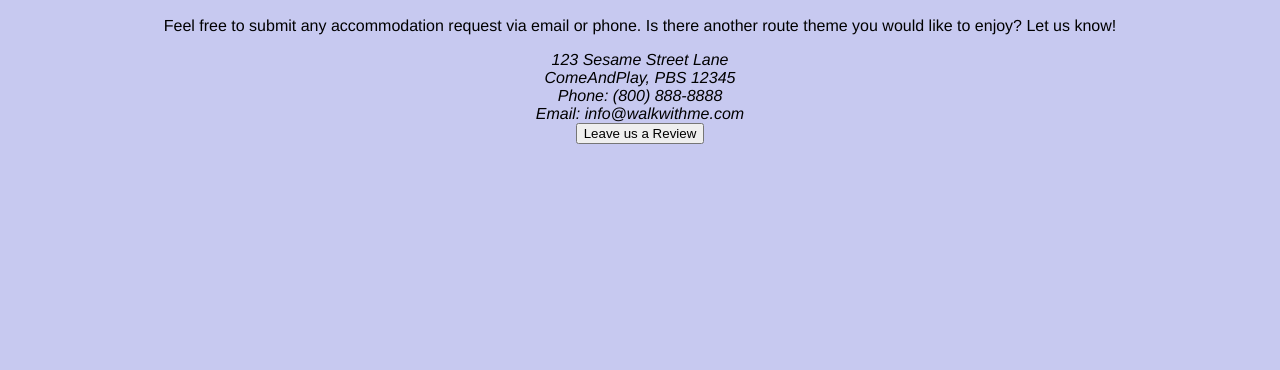
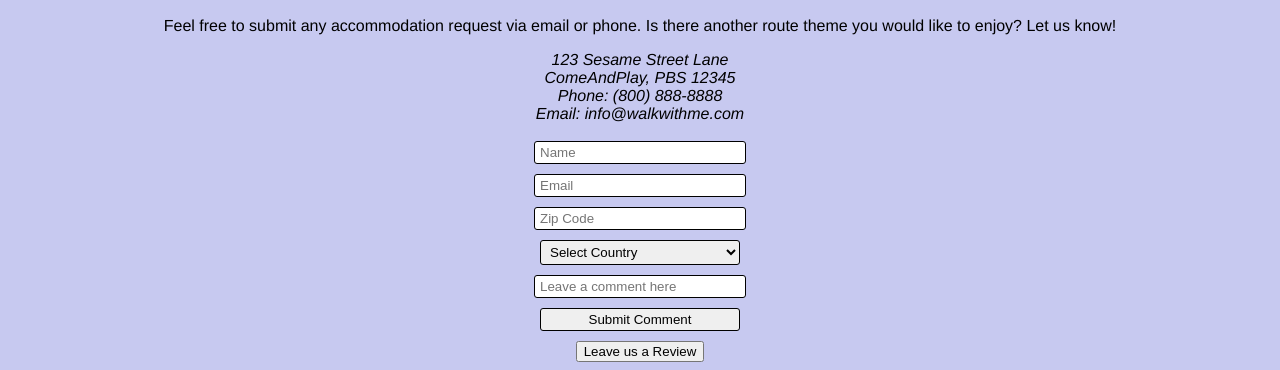
Before and after one commit to talkLinux2me/Document-Object-Model-, a plain HTML site: page index.html in a window 1280 px wide. Shown: the part 677-1047 px from the top of the page. Before the commit the page ends 829 px from the top, so only its background shows below. Drawn offline with Linux system fonts and the light colour scheme.

Commit message:
fiex form

```diff
--- a/index.html
+++ b/index.html
@@ -38,8 +38,7 @@
     <section id="interactivewalk">
     <img id="walkingGuy" src="https://i.pinimg.com/originals/25/7c/a5/257ca595dd14fb0f43ee592134af200f.gif">
     </section>
-
-    <section id="contact">
+<section id="contact">
       <h2>Comments, Feedback, or Suggestions?</h2>
       <p>Feel free to submit any accommodation request via email or phone.
         Is there another route theme you would like to enjoy? Let us know!
@@ -51,6 +50,26 @@
         Email: info@walkwithme.com
       </address>
     </section>
+    <br>
+    <form
+    action="javascript: alert('Success!');"
+    name="myForm"
+    method="POST"
+    id="form"
+  >
+    <input type="text" name="name" placeholder="Name" />
+    <input type="text" name="email" placeholder="Email" />
+    <input type="text" name="zip" placeholder="Zip Code" />
+    <select name="country">
+      <option value="">Select Country</option>
+      <option value="USA">USA</option>
+      <option value="UK">UK</option>
+      <option value="UAE">UAE</option>
+    </select>
+    <input type="text" name="comment" placeholder="Leave a comment here"/>
+    <input type="submit" value="Submit Comment"/>
+  </form>
+
     <script src="app.js"></script>
   </body>
 </html>
--- a/style.css
+++ b/style.css
@@ -12,7 +12,6 @@ form {
     display: flex;
     flex-direction: column;
     align-items: center;
-    margin-top: 10%;
   }
   input,
   select {
```
